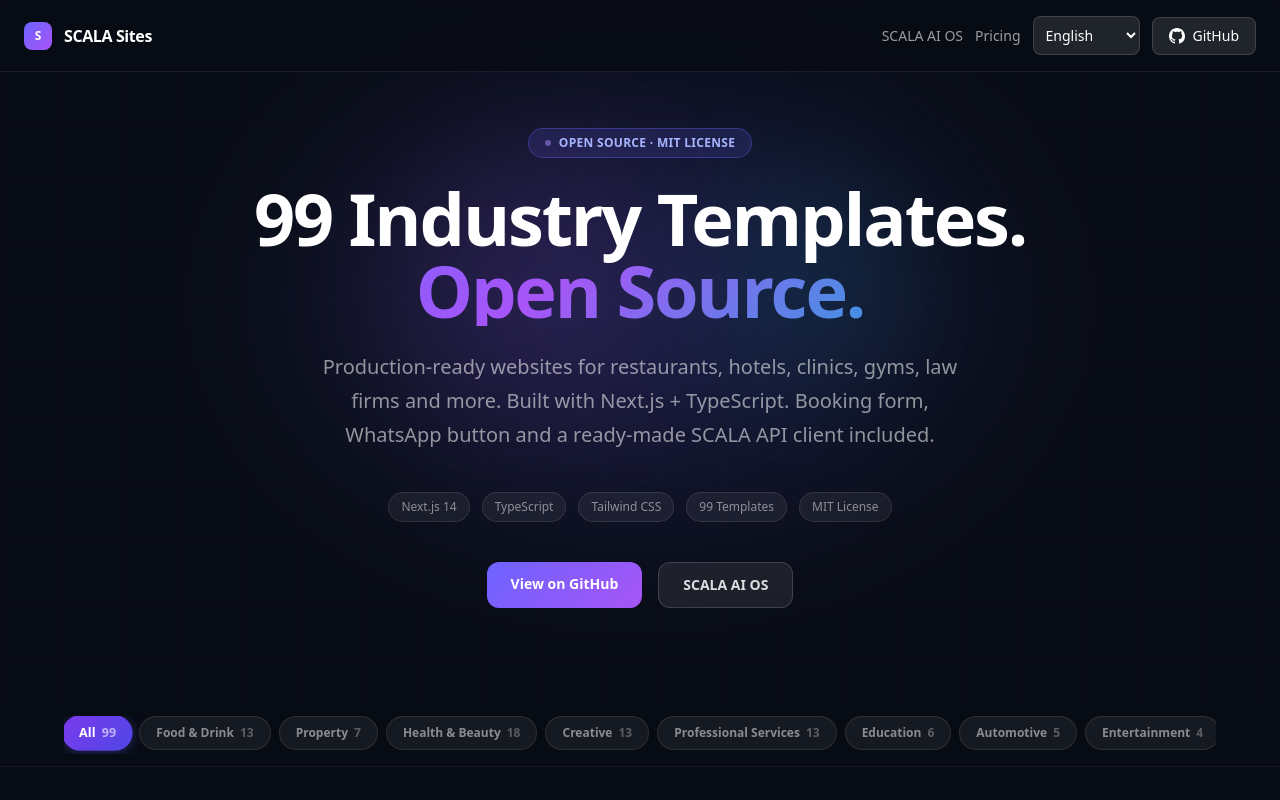
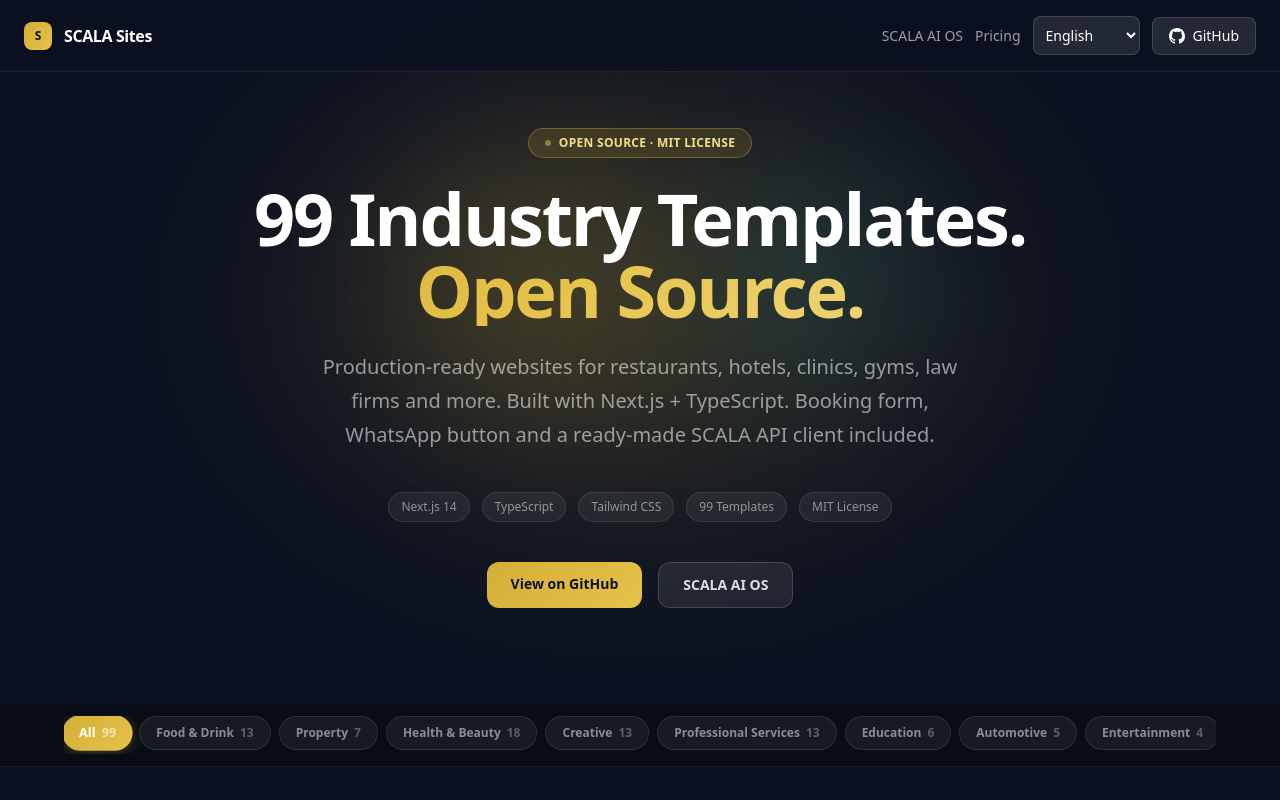
Before and after one commit to Alessandro114/scala-sites, a Next.js app in the folder apps/demo/: page / in a window 1280 px wide. Shown: the top 800 px of the page. Built offline with nearby package versions, Linux system fonts and the light colour scheme.

Commit message:
ux(sites): hub e pricing in navy+oro (i 99 template di settore restano ognuno col proprio stile), GA4 default negato come da decisione 14/10

```diff
--- a/apps/demo/app/home-client.tsx
+++ b/apps/demo/app/home-client.tsx
@@ -11,17 +11,17 @@
 
 
 const CATEGORY_COLORS: Record<Category, string> = {
-  All: 'from-violet-600 to-indigo-600',
+  All: 'from-[#D4AF37] to-[#B8962E]',
   'Food & Drink': 'from-orange-500 to-red-500',
   Property: 'from-blue-600 to-cyan-500',
   'Health & Beauty': 'from-pink-500 to-rose-400',
-  Creative: 'from-purple-600 to-fuchsia-500',
+  Creative: 'from-[#D4AF37] to-fuchsia-500',
   'Professional Services': 'from-slate-600 to-blue-700',
-  Education: 'from-violet-600 to-purple-500',
+  Education: 'from-[#D4AF37] to-[#B8962E]',
   Automotive: 'from-zinc-600 to-slate-500',
-  Entertainment: 'from-red-600 to-purple-600',
+  Entertainment: 'from-red-600 to-[#B8962E]',
   'Home Services': 'from-teal-600 to-blue-500',
-  Travel: 'from-sky-500 to-indigo-500',
+  Travel: 'from-sky-500 to-[#B8962E]',
   Retail: 'from-amber-500 to-orange-500',
   Community: 'from-rose-500 to-amber-500',
 }
@@ -34,13 +34,13 @@
     active === 'All' ? verticals : verticals.filter((v) => v.category === active)
 
   return (
-    <div className="min-h-screen" style={{ background: '#080c14' }}>
+    <div className="min-h-screen" style={{ background: '#0B1120' }}>
       {/* ── NAV ── */}
       <nav className="fixed top-0 left-0 right-0 z-50 flex items-center justify-between px-6 py-4"
-        style={{ background: 'rgba(8,12,20,0.8)', backdropFilter: 'blur(12px)', borderBottom: '1px solid rgba(255,255,255,0.07)' }}>
+        style={{ background: 'rgba(11,17,32,0.8)', backdropFilter: 'blur(12px)', borderBottom: '1px solid rgba(255,255,255,0.07)' }}>
         <div className="flex items-center gap-3">
-          <div className="w-7 h-7 rounded-lg flex items-center justify-center text-white text-xs font-bold"
-            style={{ background: 'linear-gradient(135deg,#6c63ff,#a855f7)' }}>S</div>
+          <div className="w-7 h-7 rounded-lg flex items-center justify-center text-[#0B1120] text-xs font-bold"
+            style={{ background: 'linear-gradient(135deg,#D4AF37,#E6C24A)' }}>S</div>
           <span className="text-white font-semibold tracking-tight">SCALA Sites</span>
         </div>
         <div className="flex items-center gap-3">
@@ -73,9 +73,9 @@
         {/* gradient mesh background */}
         <div className="absolute inset-0 overflow-hidden pointer-events-none" aria-hidden="true">
           <div className="absolute top-0 left-1/2 -translate-x-1/2 w-[900px] h-[600px] rounded-full opacity-25"
-            style={{ background: 'radial-gradient(ellipse at center, #6c63ff 0%, transparent 70%)', filter: 'blur(80px)' }} />
+            style={{ background: 'radial-gradient(ellipse at center, #D4AF37 0%, transparent 70%)', filter: 'blur(80px)' }} />
           <div className="absolute top-20 left-1/4 w-[400px] h-[400px] rounded-full opacity-15"
-            style={{ background: 'radial-gradient(ellipse at center, #a855f7 0%, transparent 70%)', filter: 'blur(60px)' }} />
+            style={{ background: 'radial-gradient(ellipse at center, #E6C24A 0%, transparent 70%)', filter: 'blur(60px)' }} />
           <div className="absolute top-32 right-1/4 w-[300px] h-[300px] rounded-full opacity-15"
             style={{ background: 'radial-gradient(ellipse at center, #06b6d4 0%, transparent 70%)', filter: 'blur(60px)' }} />
           {/* subtle grid overlay */}
@@ -86,15 +86,15 @@
         <div className="relative max-w-4xl mx-auto">
           {/* badge */}
           <div className="inline-flex items-center gap-2 px-4 py-1.5 rounded-full text-xs font-semibold mb-6 tracking-wide uppercase"
-            style={{ background: 'rgba(108,99,255,0.15)', border: '1px solid rgba(108,99,255,0.35)', color: '#a5b4fc' }}>
-            <span className="w-1.5 h-1.5 rounded-full bg-violet-400 animate-pulse" />
+            style={{ background: 'rgba(212,175,55,0.15)', border: '1px solid rgba(212,175,55,0.35)', color: '#F3DE8A' }}>
+            <span className="w-1.5 h-1.5 rounded-full bg-[#E6C24A] animate-pulse" />
             {t('hero.badge')}
           </div>
 
           <h1 className="text-5xl sm:text-7xl font-extrabold text-white leading-tight tracking-tight mb-6"
             style={{ letterSpacing: '-0.03em' }}>
             <span className="block">{t('hero.title1', { n: verticals.length })}</span>
-            <span className="block" style={{ background: 'linear-gradient(135deg,#6c63ff 0%,#a855f7 40%,#06b6d4 100%)', WebkitBackgroundClip: 'text', WebkitTextFillColor: 'transparent', backgroundClip: 'text' }}>
+            <span className="block" style={{ background: 'linear-gradient(135deg,#D4AF37 0%,#E6C24A 40%,#F3DE8A 100%)', WebkitBackgroundClip: 'text', WebkitTextFillColor: 'transparent', backgroundClip: 'text' }}>
               {t('hero.title2')}
             </span>
           </h1>
@@ -114,8 +114,8 @@
 
           <div className="flex flex-wrap justify-center gap-4">
             <a href="https://github.com/Alessandro114/scala-sites" target="_blank" rel="noopener noreferrer"
-              className="px-6 py-3 rounded-xl text-sm font-semibold text-white transition-all hover:scale-105"
-              style={{ background: 'linear-gradient(135deg,#6c63ff,#a855f7)' }}>
+              className="px-6 py-3 rounded-xl text-sm font-semibold text-[#0B1120] transition-all hover:scale-105"
+              style={{ background: 'linear-gradient(135deg,#D4AF37,#E6C24A)' }}>
               {t('cta.github')}
             </a>
             <a href="https://get-scala.com" target="_blank" rel="noopener noreferrer"
@@ -143,7 +143,7 @@
                 'pink-500': '#ec4899', 'rose-400': '#fb7185',
                 'purple-600': '#9333ea', 'fuchsia-500': '#d946ef',
                 'slate-600': '#475569', 'blue-700': '#1d4ed8',
-                'purple-500': '#a855f7',
+                'purple-500': '#E6C24A',
                 'zinc-600': '#52525b', 'slate-500': '#64748b',
                 'red-600': '#dc2626',
                 'teal-600': '#0d9488', 'blue-500': '#3b82f6',
@@ -151,8 +151,8 @@
                 'amber-500': '#f59e0b', 'amber-500-2': '#f59e0b',
                 'rose-500': '#f43f5e',
               }
-              const fromColor = gradMap[gradParts[0]] || '#6c63ff'
-              const toColor = gradMap[gradParts[1]] || '#a855f7'
+              const fromColor = gradMap[gradParts[0]] || '#D4AF37'
+              const toColor = gradMap[gradParts[1]] || '#E6C24A'
 
               return (
                 <button
@@ -163,7 +163,7 @@
                   }`}
                   style={
                     isActive
-                      ? { background: `linear-gradient(135deg, ${fromColor}, ${toColor})`, boxShadow: '0 2px 12px rgba(108,99,255,0.3)' }
+                      ? { background: `linear-gradient(135deg, ${fromColor}, ${toColor})`, boxShadow: '0 2px 12px rgba(212,175,55,0.3)' }
                       : { background: 'rgba(255,255,255,0.06)', border: '1px solid rgba(255,255,255,0.1)', color: 'rgba(255,255,255,0.5)' }
                   }
                 >
@@ -186,7 +186,7 @@
               key={v.slug}
               href={v.slug}
               className="group relative rounded-2xl overflow-hidden transition-all hover:scale-[1.02] hover:shadow-2xl"
-              style={{ border: '1px solid rgba(255,255,255,0.08)', background: '#0d1117' }}
+              style={{ border: '1px solid rgba(255,255,255,0.08)', background: '#0B1120' }}
             >
               {/* color preview band */}
               <div className="h-28 relative overflow-hidden"
@@ -212,7 +212,7 @@
 
               {/* card body */}
               <div className="p-4">
-                <h3 className="text-sm font-bold text-white mb-1 leading-tight group-hover:text-violet-300 transition-colors">
+                <h3 className="text-sm font-bold text-white mb-1 leading-tight group-hover:text-[#F3DE8A] transition-colors">
                   {v.name}
                 </h3>
                 <p className="text-xs leading-relaxed" style={{ color: 'rgba(255,255,255,0.45)' }}>
@@ -239,12 +239,12 @@
       {/* ── PLATFORM BANNER ── */}
       <section className="max-w-6xl mx-auto px-4 sm:px-6 pb-16">
         <div className="relative overflow-hidden rounded-3xl p-10 text-center"
-          style={{ background: 'linear-gradient(135deg, #0d0c1f 0%, #1a1040 50%, #0a1628 100%)', border: '1px solid rgba(108,99,255,0.25)' }}>
+          style={{ background: 'linear-gradient(135deg, #0B1120 0%, #111827 50%, #0a1628 100%)', border: '1px solid rgba(212,175,55,0.25)' }}>
           <div className="absolute inset-0 opacity-30 pointer-events-none"
-            style={{ background: 'radial-gradient(ellipse at 50% 0%, #6c63ff 0%, transparent 60%)', filter: 'blur(40px)' }} />
+            style={{ background: 'radial-gradient(ellipse at 50% 0%, #D4AF37 0%, transparent 60%)', filter: 'blur(40px)' }} />
           <div className="relative">
             <p className="text-xs font-semibold uppercase tracking-widest mb-4"
-              style={{ color: '#a5b4fc' }}>{t('banner.eyebrow')}</p>
+              style={{ color: '#F3DE8A' }}>{t('banner.eyebrow')}</p>
             <h2 className="text-3xl font-bold text-white mb-4">
               {t('banner.title')}
             </h2>
@@ -254,7 +254,7 @@
             <div className="flex flex-wrap justify-center gap-4">
               <a href="https://get-scala.com" target="_blank" rel="noopener noreferrer"
                 className="px-6 py-3 rounded-xl text-sm font-semibold text-white transition-all hover:scale-105"
-                style={{ background: 'linear-gradient(135deg,#6c63ff,#a855f7)' }}>
+                style={{ background: 'linear-gradient(135deg,#D4AF37,#E6C24A)' }}>
                 {t('banner.cta1')}
               </a>
               <a href="https://github.com/Alessandro114/scala-sites" target="_blank" rel="noopener noreferrer"
--- a/apps/demo/app/layout.tsx
+++ b/apps/demo/app/layout.tsx
@@ -68,7 +68,8 @@
           window.dataLayer = window.dataLayer || [];
           function gtag(){dataLayer.push(arguments);}
           gtag('consent', 'default', {
-            'analytics_storage': 'granted',
+            'analytics_storage': 'denied', // 24/10/2026: decisione consenso 14/10 (default negato); nessun banner su questo sito: misura Umami/server, GA4 non misura
+
             'ad_storage': 'denied',
             'ad_user_data': 'denied',
             'ad_personalization': 'denied'
--- a/apps/demo/app/pricing/page.tsx
+++ b/apps/demo/app/pricing/page.tsx
@@ -10,8 +10,8 @@
 const CONTACT = 'https://get-scala.com/en/contact'
 
 const muted = { color: 'rgba(255,255,255,0.55)' } as const
-const card = { background: '#0d1117', border: '1px solid rgba(255,255,255,0.08)' } as const
-const gradient = { background: 'linear-gradient(135deg,#6c63ff,#a855f7)' } as const
+const card = { background: '#0B1120', border: '1px solid rgba(255,255,255,0.08)' } as const
+const gradient = { background: 'linear-gradient(135deg,#D4AF37,#E6C24A)' } as const
 
 interface Plan {
   id: 'free' | 'sara' | 'growth' | 'scale' | 'ent'
@@ -38,7 +38,7 @@
       <nav className="fixed top-0 left-0 right-0 z-50 flex items-center justify-between px-6 py-4"
         style={{ background: 'rgba(8,12,20,0.8)', backdropFilter: 'blur(12px)', borderBottom: '1px solid rgba(255,255,255,0.07)' }}>
         <Link href="/" className="flex items-center gap-3">
-          <span className="w-7 h-7 rounded-lg flex items-center justify-center text-white text-xs font-bold" style={gradient}>S</span>
+          <span className="w-7 h-7 rounded-lg flex items-center justify-center text-xs font-bold" style={{ ...gradient, color: '#0B1120' }}>S</span>
           <span className="font-semibold tracking-tight">SCALA Sites</span>
         </Link>
         <div className="flex items-center gap-3">
@@ -51,10 +51,10 @@
 
       {/* HERO */}
       <header className="pt-32 pb-14 px-6 text-center">
-        <p className="text-xs font-semibold uppercase tracking-widest mb-4" style={{ color: '#a5b4fc' }}>{p('hero.eyebrow')}</p>
+        <p className="text-xs font-semibold uppercase tracking-widest mb-4" style={{ color: '#F3DE8A' }}>{p('hero.eyebrow')}</p>
         <h1 className="text-4xl sm:text-6xl font-extrabold leading-tight mb-6" style={{ letterSpacing: '-0.03em' }}>
           <span className="block">{p('hero.title1')}</span>
-          <span className="block" style={{ background: 'linear-gradient(135deg,#6c63ff,#a855f7 45%,#06b6d4)', WebkitBackgroundClip: 'text', WebkitTextFillColor: 'transparent', backgroundClip: 'text' }}>
+          <span className="block" style={{ background: 'linear-gradient(135deg,#D4AF37,#E6C24A 45%,#F3DE8A)', WebkitBackgroundClip: 'text', WebkitTextFillColor: 'transparent', backgroundClip: 'text' }}>
             {p('hero.title2')}
           </span>
         </h1>
@@ -66,8 +66,8 @@
         <div className="grid grid-cols-1 md:grid-cols-2 xl:grid-cols-5 gap-4">
           {PLANS.map((pl) => (
             <div key={pl.id} className="rounded-2xl p-6 flex flex-col"
-              style={pl.accent ? { ...card, border: '1px solid rgba(108,99,255,0.5)', background: 'linear-gradient(160deg,#12102a,#0d1117)' } : card}>
-              <h2 className="text-sm font-semibold uppercase tracking-wide mb-4" style={{ color: '#a5b4fc' }}>{p(`plan.${pl.id}.name`)}</h2>
+              style={pl.accent ? { ...card, border: '1px solid rgba(212,175,55,0.5)', background: 'linear-gradient(160deg,#0B1120,#0B1120)' } : card}>
+              <h2 className="text-sm font-semibold uppercase tracking-wide mb-4" style={{ color: '#F3DE8A' }}>{p(`plan.${pl.id}.name`)}</h2>
               <div className="text-3xl font-extrabold">{p(`plan.${pl.id}.price`)}</div>
               {pl.id !== 'free' && <div className="text-xs mt-1 mb-5" style={muted}>{p(`plan.${pl.id}.note`)}</div>}
               {pl.id === 'free' && <div className="text-xs mt-1 mb-5" style={muted}>{p('plan.free.note')}</div>}
@@ -79,7 +79,7 @@
               {pl.cta && (
                 <a href={pl.href} target="_blank" rel="noopener noreferrer"
                   className="text-center px-4 py-2.5 rounded-xl text-sm font-semibold"
-                  style={pl.accent ? { ...gradient, color: '#fff' } : { background: 'rgba(255,255,255,0.08)', border: '1px solid rgba(255,255,255,0.15)', color: 'rgba(255,255,255,0.9)' }}>
+                  style={pl.accent ? { ...gradient, color: '#0B1120' } : { background: 'rgba(255,255,255,0.08)', border: '1px solid rgba(255,255,255,0.15)', color: 'rgba(255,255,255,0.9)' }}>
                   {p(pl.cta)}
                 </a>
               )}
@@ -87,7 +87,7 @@
           ))}
         </div>
         <p className="text-center mt-6 text-sm">
-          <a href={PLATFORM} target="_blank" rel="noopener noreferrer" style={{ color: '#a5b4fc' }}>{p('plan.compare')}</a>
+          <a href={PLATFORM} target="_blank" rel="noopener noreferrer" style={{ color: '#F3DE8A' }}>{p('plan.compare')}</a>
         </p>
         <p className="text-center mt-2 text-xs" style={muted}>{p('plan.vat')}</p>
       </section>
@@ -99,7 +99,7 @@
           {(['wa', 'voice', 'waapi'] as const).map((a) => (
             <div key={a} className="rounded-xl p-5 text-center" style={card}>
               <div className="font-semibold mb-1">{p(`addons.${a}`)}</div>
-              <div style={{ color: '#a5b4fc' }}>{p(`addons.${a}.price`)}</div>
+              <div style={{ color: '#F3DE8A' }}>{p(`addons.${a}.price`)}</div>
             </div>
           ))}
         </div>
@@ -125,7 +125,7 @@
         <div className="rounded-xl overflow-x-auto" style={card}>
           <table className="w-full text-sm text-left">
             <thead>
-              <tr style={{ color: '#a5b4fc' }}>
+              <tr style={{ color: '#F3DE8A' }}>
                 <th scope="col" className="p-4 font-semibold">{p('tco.col.tool')}</th>
                 <th scope="col" className="p-4 font-semibold">{p('tco.col.scala')}</th>
               </tr>
@@ -158,10 +158,10 @@
 
       {/* CTA */}
       <section className="max-w-4xl mx-auto px-4 sm:px-6 pb-20">
-        <div className="rounded-3xl p-10 text-center" style={{ background: 'linear-gradient(135deg,#0d0c1f,#1a1040 50%,#0a1628)', border: '1px solid rgba(108,99,255,0.25)' }}>
+        <div className="rounded-3xl p-10 text-center" style={{ background: 'linear-gradient(135deg,#0B1120,#111827 50%,#0a1628)', border: '1px solid rgba(212,175,55,0.25)' }}>
           <h2 className="text-2xl sm:text-3xl font-bold mb-6">{p('cta.title')}</h2>
           <div className="flex flex-wrap justify-center gap-4">
-            <a href={CONTACT} target="_blank" rel="noopener noreferrer" className="px-6 py-3 rounded-xl text-sm font-semibold" style={gradient}>{p('cta.primary')}</a>
+            <a href={CONTACT} target="_blank" rel="noopener noreferrer" className="px-6 py-3 rounded-xl text-sm font-semibold" style={{ ...gradient, color: '#0B1120' }}>{p('cta.primary')}</a>
             <Link href="/" className="px-6 py-3 rounded-xl text-sm font-semibold" style={{ background: 'rgba(255,255,255,0.08)', border: '1px solid rgba(255,255,255,0.15)' }}>{p('cta.secondary')}</Link>
           </div>
         </div>
```
Also changed, not shown: 1 other file (tests, documents, lock files or other folders).
